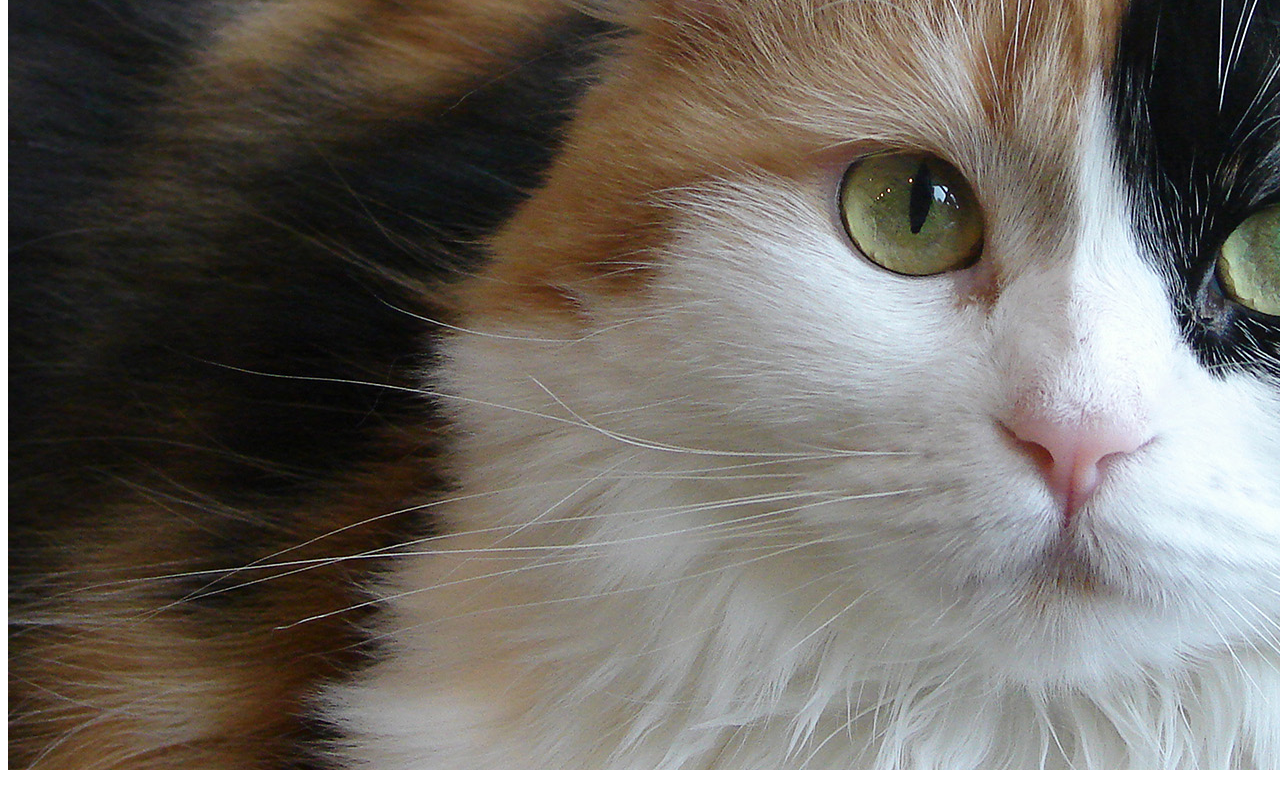
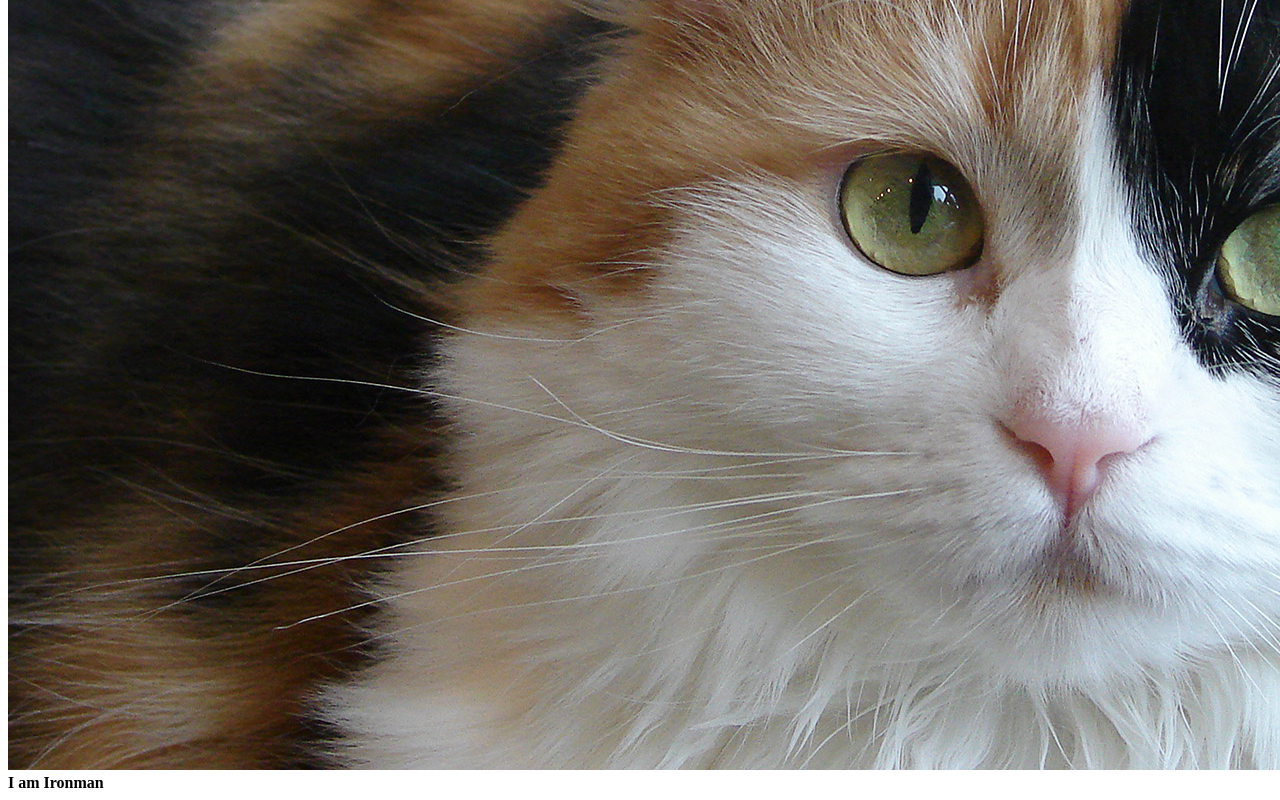
Before and after one commit to 17-35060-2Akash/Web-Station, a plain HTML site: page index.html in a window 1280 px wide. Shown: the part 1340-2140 px from the top of the page. Drawn offline with Linux system fonts and the light colour scheme.

Commit message:
pull commit

```diff
--- a/index.html
+++ b/index.html
@@ -16,5 +16,6 @@
     </ul>
     <img src="ginnipig.jpg" alt="">
     <img src="cat.jpg" alt="">
+    <strong> I am Ironman</strong>
 </body>
 </html>
```
